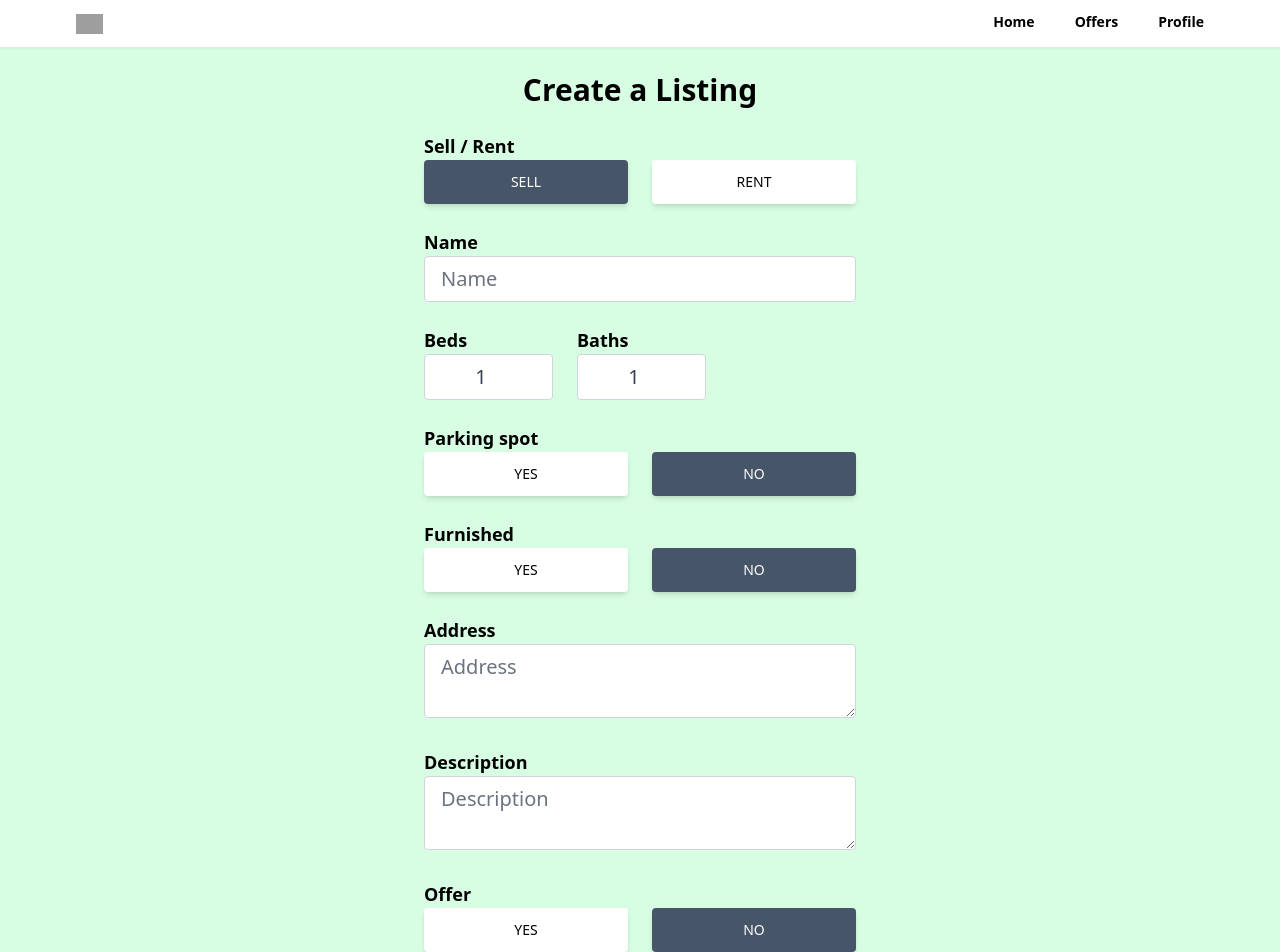
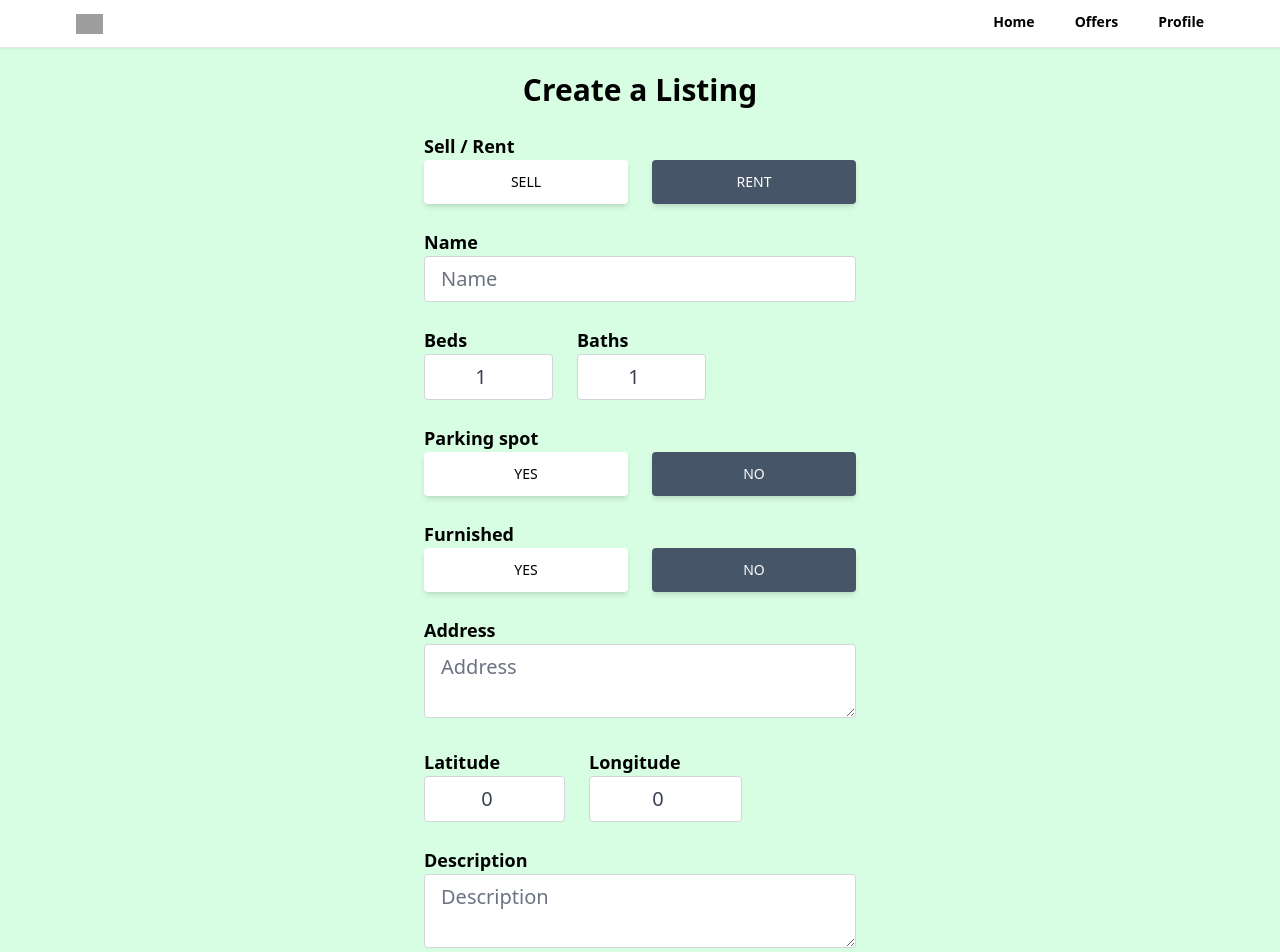
Before and after one commit to PushkarRai04/realtor-react, a React (Create React App) app: page /create-listing in a window 1280 px wide. Shown: the top 952 px of the page. Built offline with nearby package versions, Linux system fonts and the light colour scheme; no server answers; sample sign-in values are in the browser's storage; grey boxes are pictures that could not be loaded.

Commit message:
add functionality including onChange and onSubmit function to the createListing page

```diff
--- a/package.json
+++ b/package.json
@@ -14,6 +14,7 @@
     "react-router-dom": "^6.22.0",
     "react-scripts": "5.0.1",
     "react-toastify": "^10.0.4",
+    "uuid": "^9.0.1",
     "web-vitals": "^2.1.4"
   },
   "scripts": {
--- a/src/App.js
+++ b/src/App.js
@@ -24,7 +24,9 @@
         <Route path="/sign-up" element={<SignUp />}/>
         <Route path="/forgot-password" element={<ForgotPassword />}/>
         <Route path="/offers" element={<Offers />}/>
-        <Route path="/create-listing" element={<CreateListing />}/>
+        <Route path="/create-listing" element={<PrivateRoute/>}>
+          <Route path="/create-listing" element={<CreateListing />}/>
+        </Route>
       </Routes>
      </Router>
      <ToastContainer
--- a/src/pages/CreateListing.jsx
+++ b/src/pages/CreateListing.jsx
@@ -1,8 +1,20 @@
 import React, { useState } from 'react'
+import Spinner from '../components/Spinner';
+import { toast } from 'react-toastify';
+import { getStorage, ref, uploadBytesResumable, getDownloadURL } from "firebase/storage";
+import {getAuth} from  "firebase/auth";
+import {v4 as uuidv4} from "uuid";
+import {addDoc, collection, serverTimestamp} from "firebase/firestore";
+import{db} from "../firebase";
+import { useNavigate } from 'react-router-dom';
 
 export default function CreateListing() {
+  const navigate = useNavigate();
+  const auth = getAuth()
+  const [geolocationEnabled, setGeolocationEnabled] = useState(false);
+  const [loading, setLoading] = useState(false);
   const [formData, setFormData] = useState({
-    type: "sale",
+    type: "rent",
     name: "",
     bedrooms: 1,
     bathrooms: 1,
@@ -13,15 +25,126 @@
     offer: false,
     regularPrice: 0,
     discountedPrice: 0,
+    latitude: 0,
+    longitude: 0,
+    images:{},
   })
-  const {type, name, bedrooms, bathrooms, furnished, parking,address, description,offer,regularPrice,discountedPrice} = formData;
-  function onChange(){
+  const {type, name, bedrooms, bathrooms, furnished, parking,address, description,offer,regularPrice,discountedPrice, latitude, longitude,images} = formData;
+  function onChange(e){
+    let boolean= null;
+    if(e.target.value === "true"){
+      boolean = true;
+    }
+    if(e.target.value === "false"){
+      boolean = false;
+    }
+    // Files
+    if(e.target.files){
+      setFormData((prevState)=>({
+        ...prevState,
+        images: e.target.files
+      }));
+    }
+    // Text/Boolean/Number
+    if(!e.target.files){
+      setFormData((prevState)=>({
+        ...prevState,
+        [e.target.id]: boolean ?? e.target.value,
+      }));
+    }
+  }
+ async function onSubmit(e){
 
+    e.preventDefault();
+    setLoading(true);
+    if(+discountedPrice >= +regularPrice){
+      setLoading(false);
+      toast.error("Discounted price needs to be less than regular price");
+      return;
+    }
+   if(images.length> 6){
+    setLoading(false);
+    toast.error("Max 6 images allowed");
+    return;
+   }
+   let geolocation= {}
+   let location
+   if(geolocationEnabled){
+      toast.error("API not found");
+      return;
+   }else{
+    geolocation.lat=latitude
+    geolocation.lng=longitude
+   }
+
+   async function storeImage(image){
+    return new Promise((resolve, reject)=>{
+      const storage = getStorage()
+      const filename= `${auth.currentUser.uid}-${image.name}-${uuidv4()}`;
+      const storageRef = ref(storage, filename);
+      const uploadTask = uploadBytesResumable(storageRef, image);
+      uploadTask.on('state_changed',
+  (snapshot) => {
+    // Observe state change events such as progress, pause, and resume
+    // Get task progress, including the number of bytes uploaded and the total number of bytes to be uploaded
+    const progress = (snapshot.bytesTransferred / snapshot.totalBytes) * 100;
+    console.log('Upload is ' + progress + '% done');
+    switch (snapshot.state) {
+      case 'paused':
+        console.log('Upload is paused');
+        break;
+      case 'running':
+        console.log('Upload is running');
+        break;
+    }
+  },
+  (error) => {
+    // Handle unsuccessful uploads
+    reject(error);
+  },
+  () => {
+    // Handle successful uploads on complete
+    // For instance, get the download URL: https://firebasestorage.googleapis.com/...
+    getDownloadURL(uploadTask.snapshot.ref).then((downloadURL) => {
+      resolve(downloadURL);
+
+    });
+  }
+);
+    })
+   }
+   const imgUrls = await Promise.all(
+    [...images].map((image)=>storeImage(image))).catch((error)=>{
+      setLoading(false);
+      toast.error("Images not uploaded");
+      return;
+    }
+  );
+   const formDataCopy = {
+    ...formData,
+    imgUrls,
+    geolocation,
+    timestamp : serverTimestamp(),
+   };
+   delete formDataCopy.images;
+   !formDataCopy.offer && delete formDataCopy.discountedPrice;
+   delete formDataCopy.longitude;
+   delete formDataCopy.latitude;
+   const docRef = await addDoc(collection(db, "listings"), formDataCopy);
+   setLoading(false);
+   toast.success("Listing created");
+   navigate(`/category/${formDataCopy.type}/${docRef.id}`)
+  }
+
+
+
+  if(loading){
+    return <Spinner/>;
   }
   return (
     <main className='max-w-md px-2 mx-auto'>
       <h1 className='text-3xl text-center mt-6 font-bold'>Create a Listing</h1>
-      <form>
+      <form onSubmit={onSubmit}>
         <p className='text-lg mt-6 font-semibold'>Sell / Rent</p>
         <div className='flex'>
             <button
@@ -38,7 +161,7 @@
             <button
             type='button'
             id="type"
-            value="sale"
+            value="rent"
             onClick={onChange}
             className={`ml-3 px-7 py-3 font-medium text-sm uppercase shadow-md rounded hover:shadow-lg focus:shadow-lg active:shadow-lg transition duration-150 ease-in-out w-full ${
               type === "sale" ? "bg-white text-black" : "bg-slate-600 text-white"
@@ -99,7 +222,8 @@
 
             <button
             type='button'
-            id={false}
+            id="parking"
+            value={false}
             onClick={onChange}
             className={`ml-3 px-7 py-3 font-medium text-sm uppercase shadow-md rounded hover:shadow-lg focus:shadow-lg active:shadow-lg transition duration-150 ease-in-out w-full ${
               parking ? "bg-white text-black" : "bg-slate-600 text-white"
@@ -141,7 +265,33 @@
         placeholder='Address'
         required
         className='w-full px-4 py-2 text-xl text-gray-700 bg-white border border-gray-300 rounded transition duration-150 ease-in-out focus:text-gray-700 focus: bg-white focus:border-slate-600 mb-6'/>
+        {!geolocationEnabled && (
+          <div className='flex space-x-6 justify-start mb-6'>
+            <div>
+              <p className='text-lg font-semibold'>Latitude</p>
+              <input type="number"
+              id="latitude"
+              value={latitude}
+              onChange={onChange}
+              required
+              min="-90"
+              max="90"
+              className='w-full px-4 py-2 text-xl text-gray-700 bg-white border border-gray-300 rounded transition duration-150 ease-in-out focus:text-gray-700 focus:bg-white focus:border-slate-600 text-center'/>
+           </div>
 
+           <div>
+              <p className='text-lg font-semibold'>Longitude</p>
+              <input type="number"
+              id="longitude"
+              value={longitude}
+              onChange={onChange}
+              required
+              min="-180"
+              max="180"
+              className='w-full px-4 py-2 text-xl text-gray-700 bg-white border border-gray-300 rounded transition duration-150 ease-in-out focus:text-gray-700 focus:bg-white focus:border-slate-600 text-center'/>
+           </div>
+          </div>
+        )}
         <p className='text-lg font-semibold'>Description</p>
         <textarea
         type="text"
```
Also changed, not shown: 1 other file (tests, documents, lock files or other folders).
